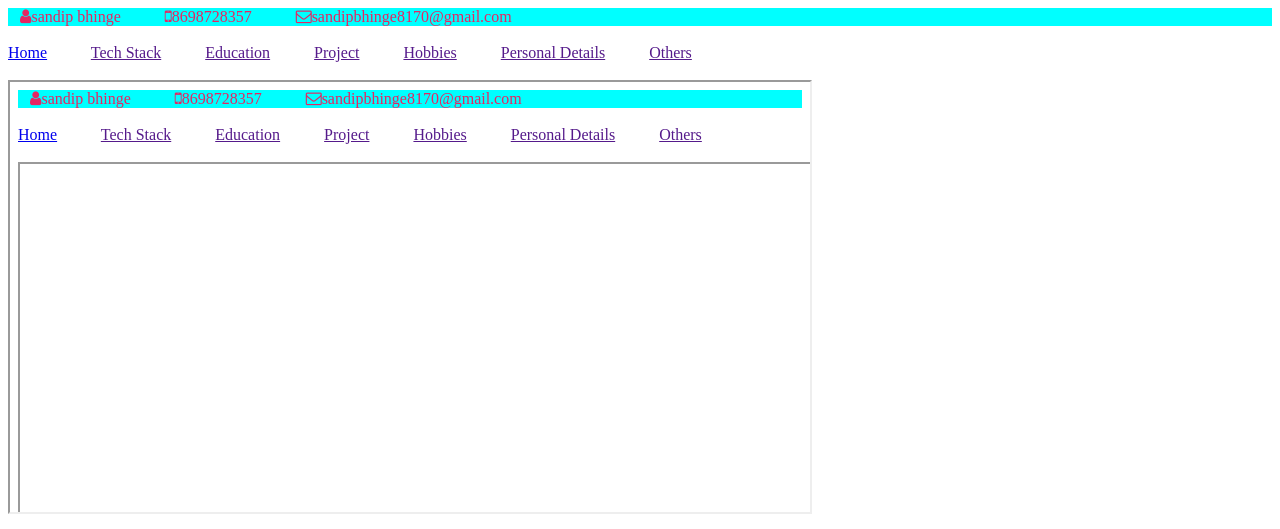
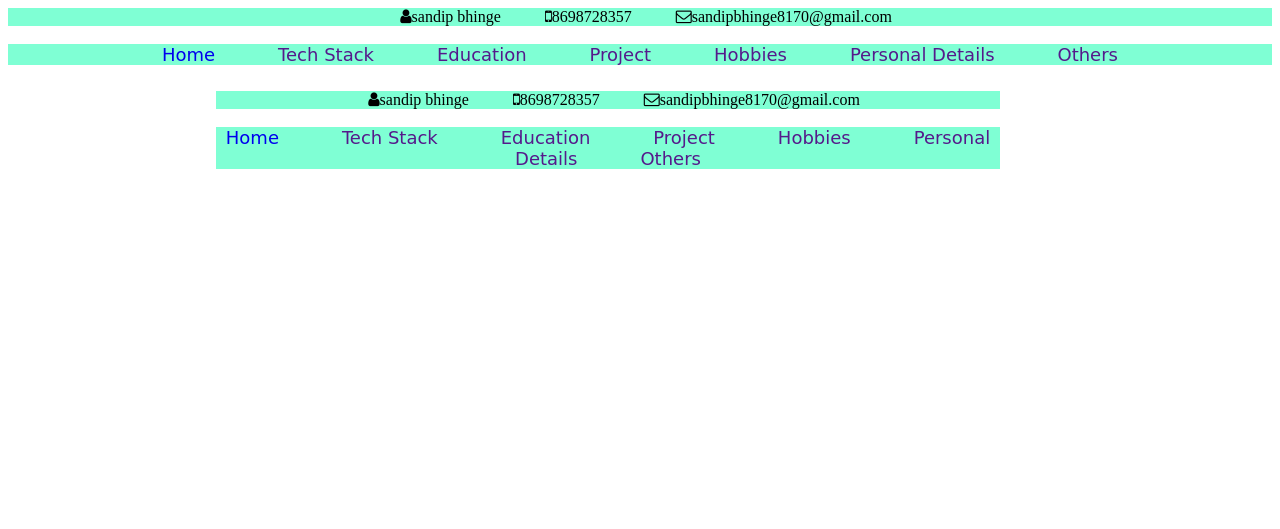
Before and after one commit to Sandipbhinge8170/MyProfile, a plain HTML site: page index.html in a window 1280 px wide. Shown: the top 529 px of the page. Drawn offline with Linux system fonts and the light colour scheme; a web font is replaced by a local one.

Commit message:
apply font faimaly
apply font faimaly

```diff
--- a/home.html
+++ b/home.html
@@ -3,10 +3,18 @@
 
 <head>
     <title>Home</title>
+    <link rel="preconnect" href="https://fonts.googleapis.com">
+    <link rel="preconnect" href="https://fonts.gstatic.com" crossorigin>
+    <link href="https://fonts.googleapis.com/css2?family=Roboto:ital,wght@1,300&display=swap" rel="stylesheet">
         <style>
             .obj{
-                color: coral;
+                color:white;
                 background-color: grey;
+
+            }
+            #my_name{
+                list-style: square;
+                font-family: 'Roboto', sans-serif;
             }
 
         </style>
@@ -16,10 +24,10 @@
     <h3 class="obj"> Career Objectives </h3>
     <p> TO WORK IN ORGANIZATION WHERE I CAN LEARN AND GROW MY SKILLS AND HELP ORGANIZATIONAL GROWTH</p>
     <h3 class="obj"> Professional Summary </h3>
-    <ul>
+    <ul id="my_name">
         <li> Having 1 years of experience in developing Single page Web Applications using <span style="color:green;">Angular 8,</span>  HTML5, CSS3,
             Bootstrap 5, JavaScript, TypeScript</li>
-        <li style="color: darkred;background-color:bisque;"> Experience on working with version control system - GIT and GitHub </li>
+        <li> Experience on working with version control system - GIT and GitHub </li>
         <li> Experience working with JIRA for user stories and bug tracking </li>
         <li>Strong Debugging & Troubleshooting code experience using Chrome Developer Tool </li>
 
--- a/index.html
+++ b/index.html
@@ -1,4 +1,3 @@
-
 <!DOCTYPE html>
 <html lang="en">
 
@@ -7,11 +6,45 @@
     <title>my profile</title>
     <link rel="stylesheet" href="https://cdnjs.cloudflare.com/ajax/libs/font-awesome/4.7.0/css/font-awesome.min.css">
 
+    <style>
+        iframe{
+            padding: 0px 200px;
+        }
+        #my_name,
+        a {
+            font-size: large;
+            text-transform: calc();
+            text-align: left;
+            text-decoration: none;
+            background-color: aquamarine;
+            text-align: center;
+            /* font-family: Arial, Helvetica, sans-serif te */
+            font-family: 'Roboto', sans-serif;
+            font-family: 'Sofia', cursive;
+
+        }
+
+        .demo {
+            text-align: center;
+            background-color: aquamarine;
+
+
+        }
+
+
+    </style>
+    <link rel="preconnect" href="https://fonts.googleapis.com">
+    <link rel="preconnect" href="https://fonts.gstatic.com" crossorigin>
+    <link href="https://fonts.googleapis.com/css2?family=Roboto:wght@100&display=swap" rel="stylesheet">
+
+    <link rel="preconnect" href="https://fonts.googleapis.com">
+    <link rel="preconnect" href="https://fonts.gstatic.com" crossorigin>
+    <link href="https://fonts.googleapis.com/css2?family=Roboto:wght@100&family=Sofia&display=swap" rel="stylesheet">
 </head>
 
 <body>
     <header>
-        <div style="color: rgb(230, 37, 98); background-color:aqua;">
+        <div class="demo">
             &nbsp;&nbsp;
 
             <i class="fa fa-user" aria-hidden="true"> </i>sandip bhinge
@@ -23,7 +56,7 @@
         </div>
     </header>
     <br>
-       <nav>
+    <nav id="my_name">
         <a href="home.html" target="my frame">Home</a>
         &nbsp;&nbsp;&nbsp;&nbsp;&nbsp;&nbsp;&nbsp;&nbsp;&nbsp;
         <a href="">Tech Stack</a>
@@ -39,16 +72,19 @@
         <a href="">Others</a>
     </nav>
     <br>
-    <iframe src="#" width="800" height="430" name="my frame"></iframe>
+
+    <iframe src="#" width="800" height="430" name="my frame" frameBorder="0"></iframe>
+
     <br> <br>
-    <footer>
+    <footer style="text-align: center;">
         <div>
             &nbsp; &nbsp;
             <big><strong>Follow me</strong></big>
             &nbsp;&nbsp;
 
             &nbsp;&nbsp;
-                <a href="https://www.facebook.com/" target="_blank"><i class="fa fa-facebook-square" aria-hidden="true"></i></a>
+            <a href="https://www.facebook.com/" target="_blank"><i class="fa fa-facebook-square"
+                    aria-hidden="true"></i></a>
             &nbsp;&nbsp;
             <a href="https://www.linkedin.com/" target="_blank"> <i class="fa fa-linkedin-square"
                     aria-hidden="true"></i> </a>
```
Lines whose indentation alone changed are shown as unchanged.
